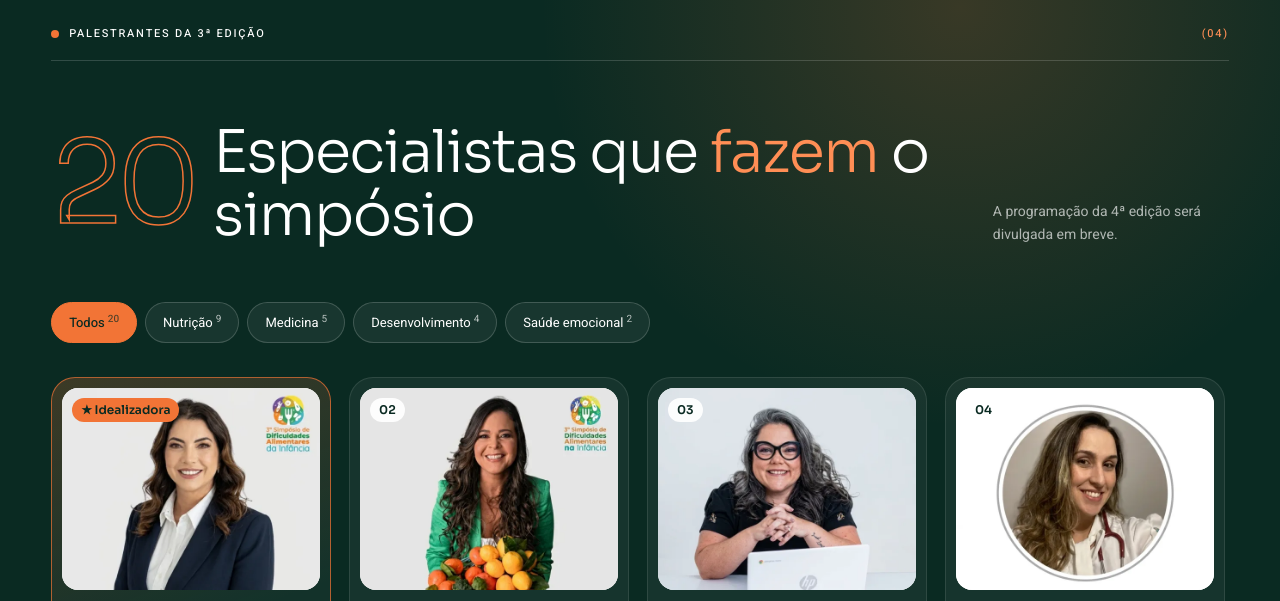
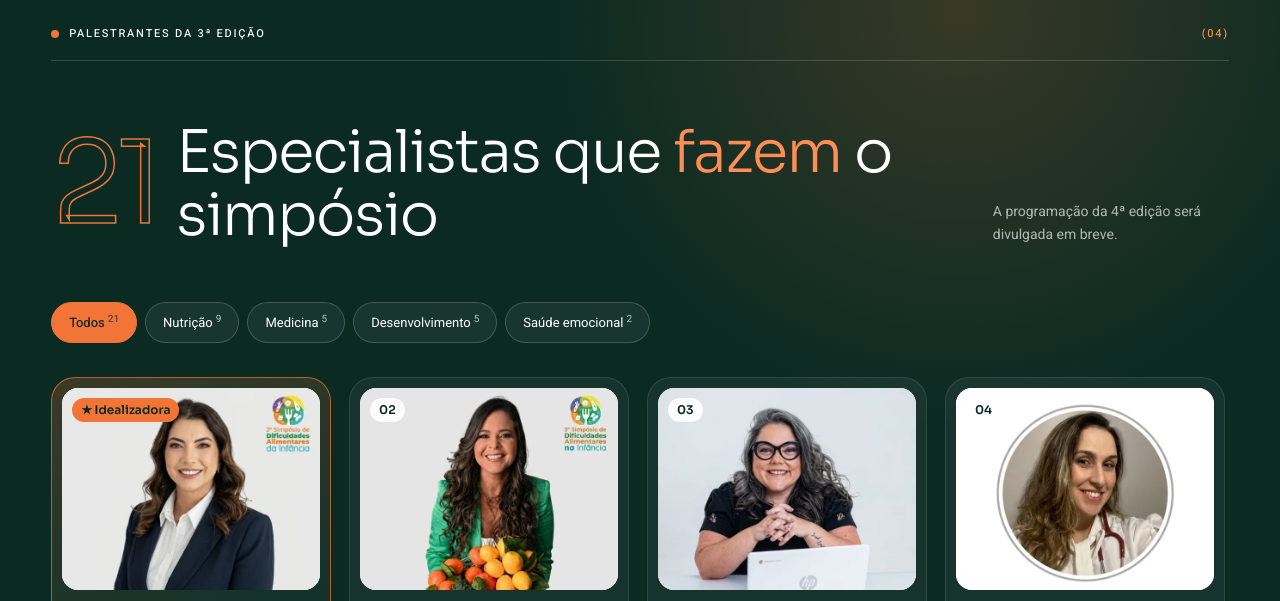
Before and after one commit to pedro2803c/simposio-macae, a plain HTML site: page index.html in a window 1280 px wide. Shown: the part 4860-5461 px from the top of the page. Drawn offline with Linux system fonts and the light colour scheme.

Commit message:
Acrescentar 21a especialista (Dryelle Azevedo) com foto e biografia
Co-authored-by: OpenBot <335604065+openbotgit[bot]@users.noreply.github.com>

```diff
--- a/index.html
+++ b/index.html
@@ -933,7 +933,7 @@ img[src$="g-248.webp"],img[src$="g-620.webp"],img[src$="g-82.webp"]{object-posit
   <div class="wrap">
     <div class="label"><b>Palestrantes da 3ª edição</b><span>(04)</span></div>
     <div class="head-row">
-      <div class="spk-head rv"><span class="spk-count" aria-hidden="true">20</span><h2>Especialistas que <em>fazem</em> o simpósio</h2></div>
+      <div class="spk-head rv"><span class="spk-count" aria-hidden="true">21</span><h2>Especialistas que <em>fazem</em> o simpósio</h2></div>
       <p class="muted rv" style="--d:1">A programação da 4ª edição será divulgada em breve.</p>
     </div>
     <div class="filters" role="group" aria-label="Filtrar palestrantes">
@@ -964,6 +964,7 @@ img[src$="g-248.webp"],img[src$="g-620.webp"],img[src$="g-82.webp"]{object-posit
       <a class="sp" data-c="nutri" href="#palestrante-alice-carvalhais"><div class="img"><img src="assets/img/pal-18-v2.webp" width="600" height="470" loading="lazy" alt="Alice Carvalhais"></div><h3>Alice Carvalhais</h3><p>Nutricionista materno-infantil · terapeuta alimentar</p><span class="lnk">Biografia ↗</span></a>
       <a class="sp" data-c="nutri" href="#palestrante-barbara-junia-patricio-mercini"><div class="img"><img src="assets/img/pal-19-v2.webp" width="600" height="470" loading="lazy" alt="Bárbara Júnia Patrício Mercini"></div><h3>Bárbara Júnia Patrício Mercini</h3><p>Nutricionista clínica infantil · terapeuta alimentar</p><span class="lnk">Biografia ↗</span></a>
       <a class="sp" data-c="dev" href="#palestrante-carol-monteiro"><div class="img"><img src="assets/img/pal-20-v2.webp" width="600" height="470" loading="lazy" alt="Carol Monteiro"></div><h3>Carol Monteiro</h3><p>Professora · psicopedagoga e neuropsicopedagoga</p><span class="lnk">Biografia ↗</span></a>
+      <a class="sp" data-c="dev" href="#palestrante-dryelle-azevedo"><div class="img"><img src="assets/img/pal-21-v2.webp" width="600" height="470" loading="lazy" alt="Dryelle Azevedo"></div><h3>Dryelle Azevedo</h3><p>Fonoaudióloga infantil · distúrbios alimentares</p><span class="lnk">Biografia ↗</span></a>
     </div>
     <div class="spk-ctrl"><div class="spk-prog"><i></i></div><div class="btns"><button class="arr" data-spk="-1" aria-label="Palestrantes anteriores"><svg viewBox="0 0 16 16" fill="none" stroke="currentColor" stroke-width="1.8"><path d="M13 8H3M7 4 3 8l4 4"/></svg></button><button class="arr" data-spk="1" aria-label="Próximos palestrantes"><svg viewBox="0 0 16 16" fill="none" stroke="currentColor" stroke-width="1.8"><path d="M3 8h10M9 4l4 4-4 4"/></svg></button></div></div>
   </div>
@@ -1223,7 +1224,8 @@ img[src$="g-248.webp"],img[src$="g-620.webp"],img[src$="g-82.webp"]{object-posit
     'endocrinologista-pediatrico':['Médico · Pediatria e Endocrinologia Pediátrica','Médico formado pela UFF com residência médica em Pediatria e título de especialista em Endocrinologia Pediátrica pela USP, além de atuação como preceptor de Endocrinologia Pediátrica na Casa da Criança, em Macaé.',['Graduação em Medicina pela UFF','Residência médica em Pediatria pela USP','Título de especialista em Endocrinologia Pediátrica (USP)','Título de especialista em Terapia Intensiva Pediátrica (AMIB)','Mestrado em Saúde da Criança e do Adolescente (UFF)','MBA em Gestão de Saúde (FGV)','Pós-graduação em Medicina do Esporte (Einstein)','Preceptor de Endocrinologia Pediátrica na Casa da Criança (Macaé)']],
     'alice-carvalhais':['Nutricionista materno-infantil · terapeuta alimentar','Fundadora do espaço Alice no País das Comidinhas, em Belo Horizonte, atua no manejo de dificuldades alimentares na infância com uma abordagem integrativa que considera aspectos sensoriais, comportamentais e familiares. É professora de pós-graduação e palestrante, dedicada à formação de profissionais com uma prática mais segura, acolhedora e aplicável à realidade das famílias.',['Fundadora do espaço Alice no País das Comidinhas (Belo Horizonte)','Formação em Nutrição Materno-Infantil, Nutrição Comportamental e Terapia Alimentar','Formação em Recusas Alimentares, Alergia Alimentar, Kids Coaching, Empreendedorismo e Abordagem Integrativa para o Desenvolvimento Alimentar Infantil','Formação internacional pela SOS Approach to Feeding','Imersão em Madri com foco em seletividade alimentar','Professora de pós-graduação e palestrante']],
     'barbara-junia-patricio-mercini':['Nutricionista clínica infantil · terapeuta alimentar','Com mais de 17 anos de experiência em Educação Nutricional Escolar, integra Nutrição Infantil, Terapia Alimentar e Educação, conectando família, clínica e escola.',['Nutricionista · Mestre em Ensino de Ciências e Matemática pela PUC Minas','Pós-graduada em Educação Alimentar e Nutricional','Mais de 17 anos de experiência em Educação Nutricional Escolar','Atuação como nutricionista clínica infantil e terapeuta alimentar, com formação avançada em Seletividade Alimentar','Mentora, professora e palestrante','Experiência na elaboração e implementação de projetos de Educação Alimentar e Nutricional em escolas']],
-    'carol-monteiro':['Professora · psicopedagoga e neuropsicopedagoga','Professora e mãe, sua trajetória profissional e pessoal aproximou-a do universo das dificuldades de aprendizagem e despertou o interesse em compreender os diferentes modos de aprender e os caminhos que podem favorecer o desenvolvimento de crianças e adolescentes.',['Graduada em Letras – Português e Inglês','Graduada em Pedagogia','Especialista em Psicopedagogia e Neuropsicopedagogia','Atua na Educação Básica e com acompanhamento escolar individualizado']]};
+    'carol-monteiro':['Professora · psicopedagoga e neuropsicopedagoga','Professora e mãe, sua trajetória profissional e pessoal aproximou-a do universo das dificuldades de aprendizagem e despertou o interesse em compreender os diferentes modos de aprender e os caminhos que podem favorecer o desenvolvimento de crianças e adolescentes.',['Graduada em Letras – Português e Inglês','Graduada em Pedagogia','Especialista em Psicopedagogia e Neuropsicopedagogia','Atua na Educação Básica e com acompanhamento escolar individualizado']],
+    'dryelle-azevedo':['Fonoaudióloga infantil (CRFa 10.155) · 18 anos de experiência clínica','Com vasta experiência na avaliação e no tratamento dos Distúrbios Alimentares Pediátricos, é idealizadora da Cozinha Terapêutica, autora do livro “As Descobertas do Coelho Croqui no Reino do Paladar” e coautora de diversas obras científicas sobre Distúrbios Alimentares Pediátricos.',['Especialista em Motricidade Orofacial com enfoque em Disfagia (Hospital A.C. Camargo)','Especialista em Saúde Vocal e Comunicação Humana (CEV)','Formações nacionais e internacionais em Integração Sensorial, Conceito Bobath, PROMPT, SOS Approach to Feeding, Get Permission Approach, Alimentação Responsiva e Terapia Alimentar Integrativa','Cursos de extensão em Seletividade Alimentar (Madri) e Alterações Motoras da Fala (Barcelona)','Idealizadora da Cozinha Terapêutica e autora de “As Descobertas do Coelho Croqui no Reino do Paladar”']]};
   const spm=$('.spm');let spCur=null,spLast=null;
   const spShow=(card,dir)=>{spCur=card;const slug=card.href.split('palestrante-')[1].replace(/\/$/,''),d=BIO[slug]||[$('p',card).textContent,'',[]];
     $('.spm-ph img',spm).src=$('.img img',card).src;$('.spm-no',spm).textContent=$('.no',card).textContent;
```
Also changed, not shown: assets/img/pal-21-v2.webp (added).
